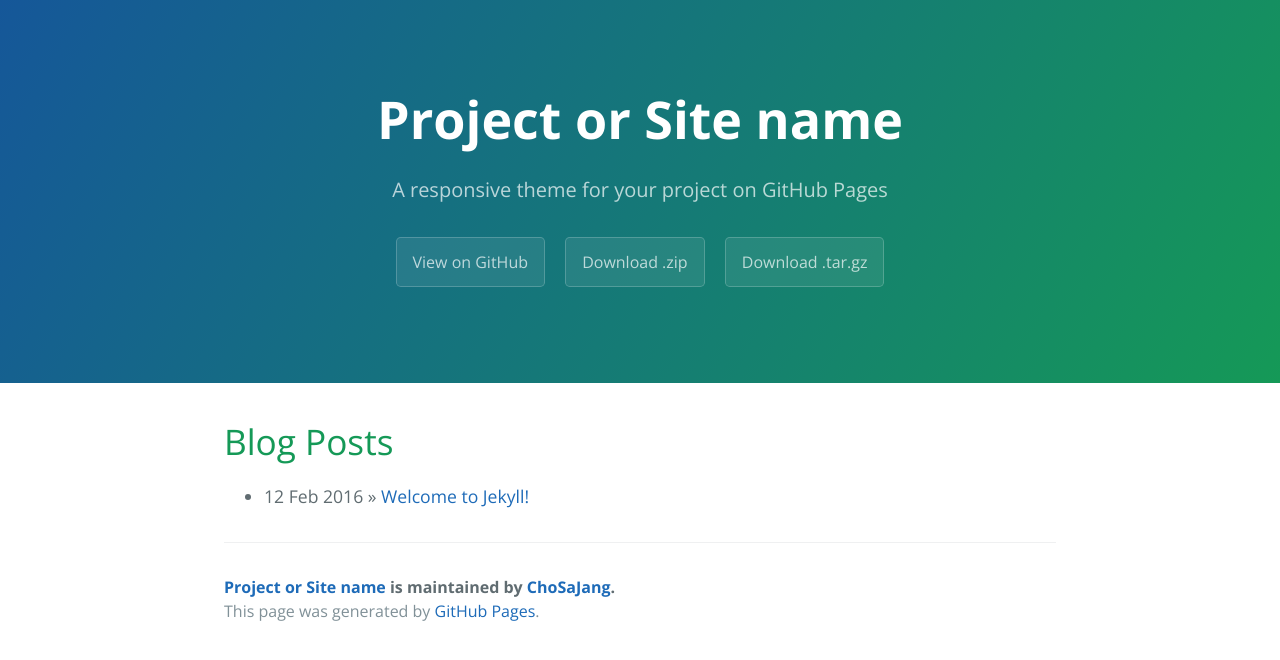
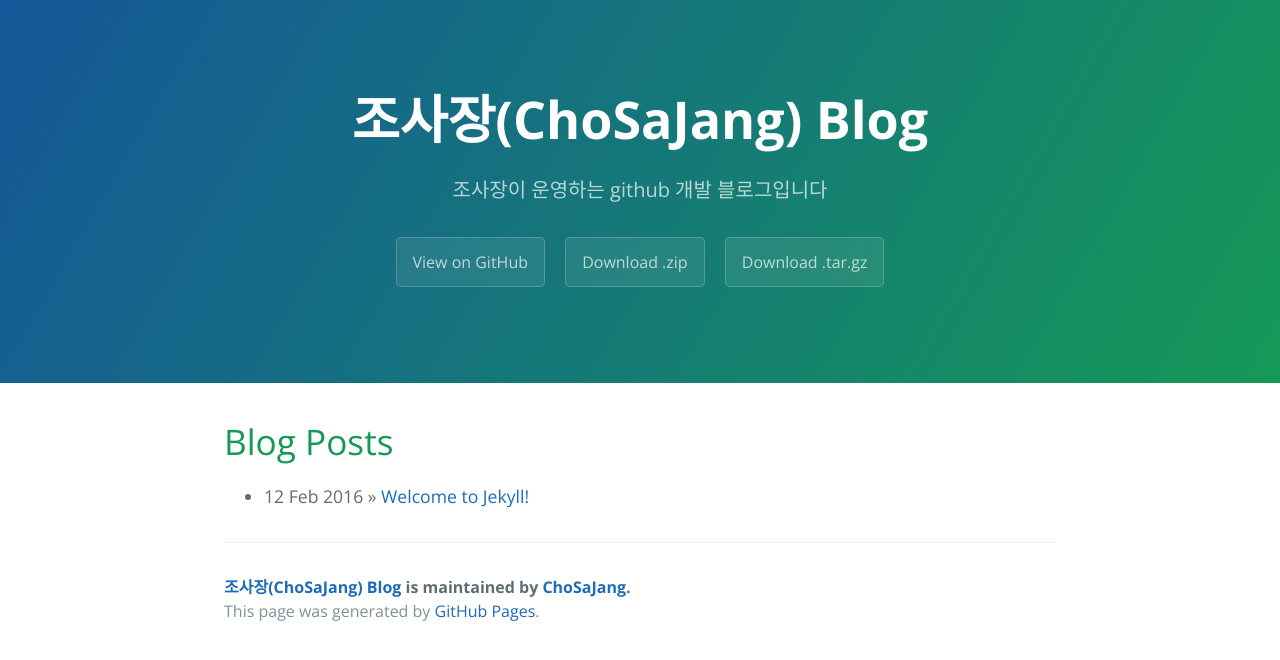
Before and after one commit to chosajang/mytoy, a Jekyll site: the page built from index.html, in a window 1280 px wide. Shown: the top 660 px of the page. Built offline with Jekyll 4.4.1, drawn with Linux system fonts in a browser that asks for light colours; the list of posts is cut into pages by our own code.

Commit message:
기본 정보 수정
타이틀 및 기본url 수정

```diff
--- a/_config.yml
+++ b/_config.yml
@@ -1,9 +1,9 @@
 # Setup
-title:        Project or Site name
-tagline:      A responsive theme for your project on GitHub Pages
-baseurl:      ""
+title:        조사장(ChoSaJang) Blog
+tagline:      조사장이 운영하는 github 개발 블로그입니다
+baseurl:      "http://chosajang.github.io"
 paginate:     1
-locale:       "en"
+locale:       "ko"
 
 # About/contact
 author:
```
